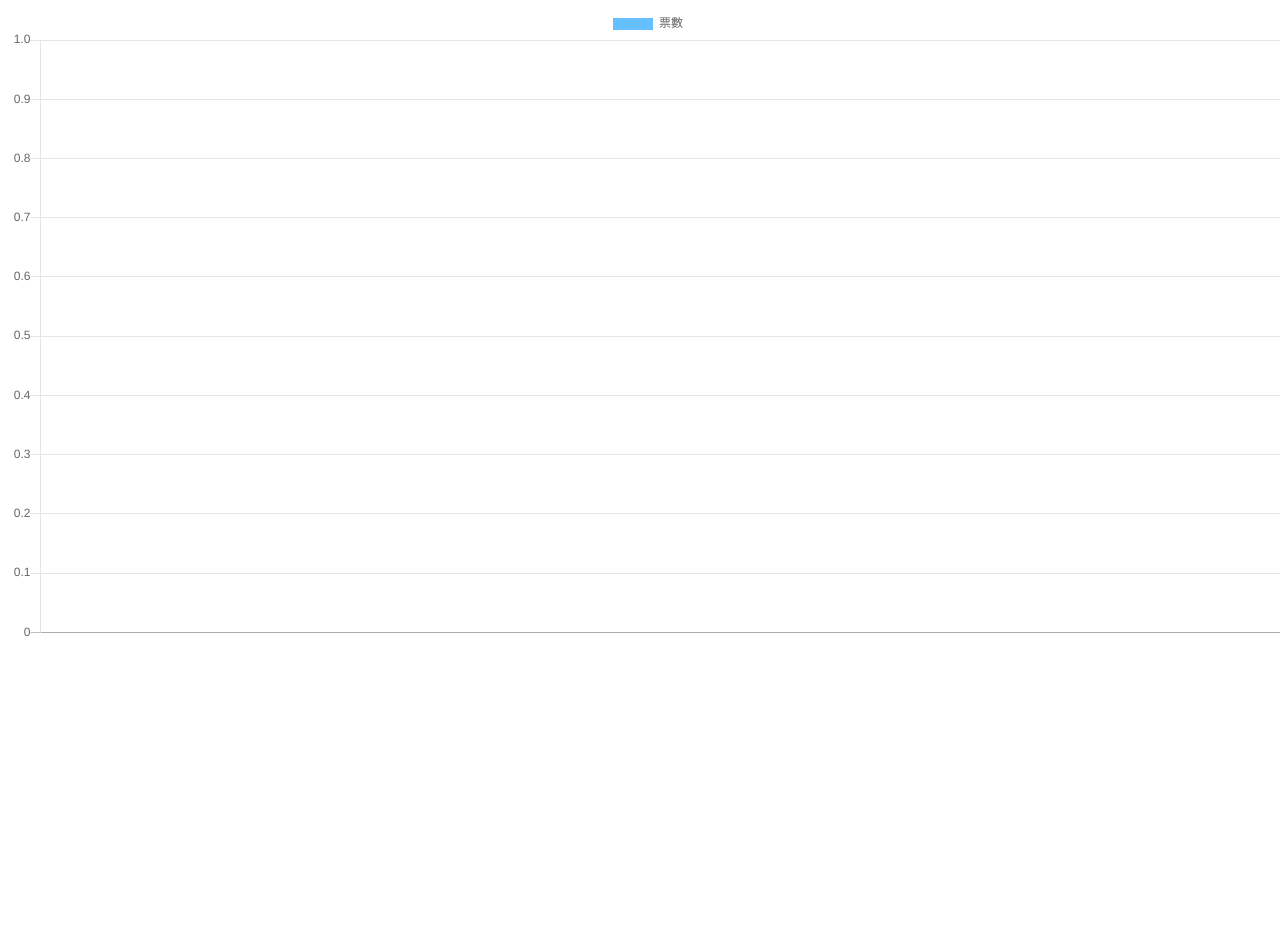
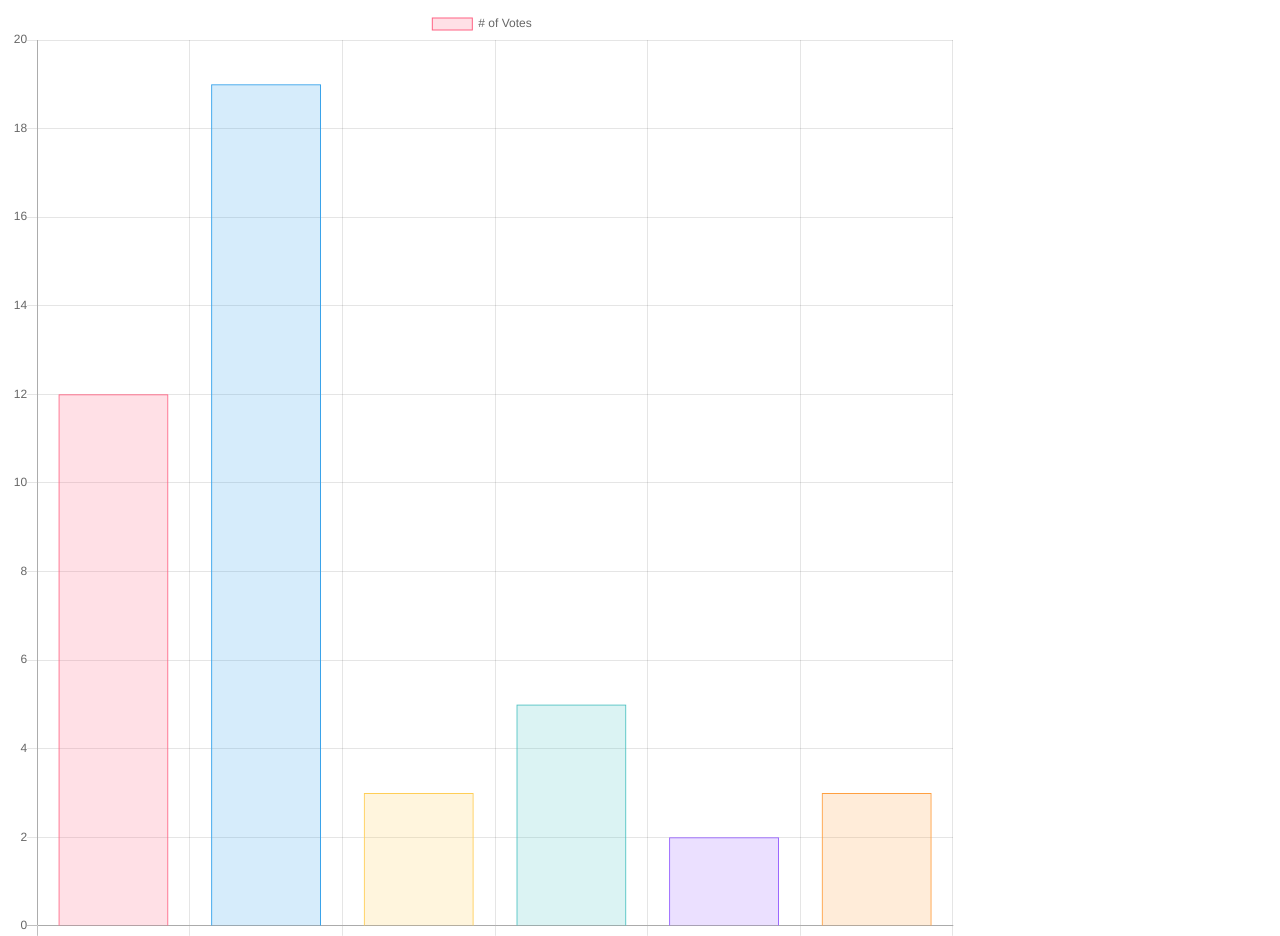
Before and after one commit to ChAoSUnItY/ChAoS-UnItYs-Blog, a plain HTML site: page index.html in a window 1280 px wide. Shown: the top 936 px of the page. Before the commit the page ends 800 px from the top, so only its background shows below. Drawn offline with nearby package versions, Linux system fonts and the light colour scheme.

Commit message:
Another TEST

```diff
--- a/index.html
+++ b/index.html
@@ -1,56 +1,50 @@
-<head>
-  <style>
-    .canvasLine {
-      margin: 0 auto;
-      width: 320;
-      height: 320;
-    }
-  </style>
-</head>
+<html>
+<script src="https://cdnjs.cloudflare.com/ajax/libs/Chart.js/2.7.2/Chart.js"></script>
+
 
 <body>
-  <canvas id="canvasLine"></canvas>
-  <script src="https://cdnjs.cloudflare.com/ajax/libs/Chart.js/2.6.0/Chart.min.js"></script>
-  <script src="https://cdnjs.cloudflare.com/ajax/libs/moment.js/2.13.0/moment.min.js"></script>
-  <script src="https://ajax.googleapis.com/ajax/libs/jquery/3.4.1/jquery.min.js"></script>
-  <script>
-    var yAxis = [];
-    var datas = [];
-    var ctx = document.getElementById('canvasLine').getContext('2d');
-    var lineChart = new Chart(ctx, {
-      type: 'bar',
-      data: {
-        labels: yAxis,
-        datasets: [{
-          label: '票數',
-          data: datas,
-          backgroundColor: "rgba(0,148,255,0.6)"
+  <div style="width:75%;">
+    <canvas id="myChart" width="400" height="400"></canvas>
+  </div>
+</body>
+<script>
+  var ctx = document.getElementById("myChart").getContext('2d');
+  var myChart = new Chart(ctx, {
+    type: 'bar',
+    data: {
+      labels: ["Red", "Blue", "Yellow", "Green", "Purple", "Orange"],
+      datasets: [{
+        label: '# of Votes',
+        data: [12, 19, 3, 5, 2, 3],
+        backgroundColor: [
+          'rgba(255, 99, 132, 0.2)',
+          'rgba(54, 162, 235, 0.2)',
+          'rgba(255, 206, 86, 0.2)',
+          'rgba(75, 192, 192, 0.2)',
+          'rgba(153, 102, 255, 0.2)',
+          'rgba(255, 159, 64, 0.2)'
+        ],
+        borderColor: [
+          'rgba(255,99,132,1)',
+          'rgba(54, 162, 235, 1)',
+          'rgba(255, 206, 86, 1)',
+          'rgba(75, 192, 192, 1)',
+          'rgba(153, 102, 255, 1)',
+          'rgba(255, 159, 64, 1)'
+        ],
+        borderWidth: 1
+      }]
+    },
+    options: {
+      scales: {
+        yAxes: [{
+          ticks: {
+            beginAtZero: true
+          }
         }]
       }
-    });
+    }
+  });
+</script>
 
-    //TODO Get my own scp page's data
-    window.onload = function () {
-      yAxis.push("first");
-      yAxis.push("second");
-      datas.push(Math.floor(Math.random() * 100) + 1);
-      datas.push(Math.floor(Math.random() * 100) + 1);
-    }
-
-    function appendData() {
-      //超過10 個，就把最早進來的刪掉
-      if (yAxis.length > 10) {
-        yAxis.shift();
-        datas.shift();
-      }
-
-      //推入y 軸新的資料
-      yAxis.push(new moment().format(timeFormat));
-
-      //推入一筆亂數進資料
-      datas.push(Math.floor(Math.random() * 100) + 1);
-
-      //更新線圖
-      lineChart.update();
-    }
-  </script>
+</html>
```
